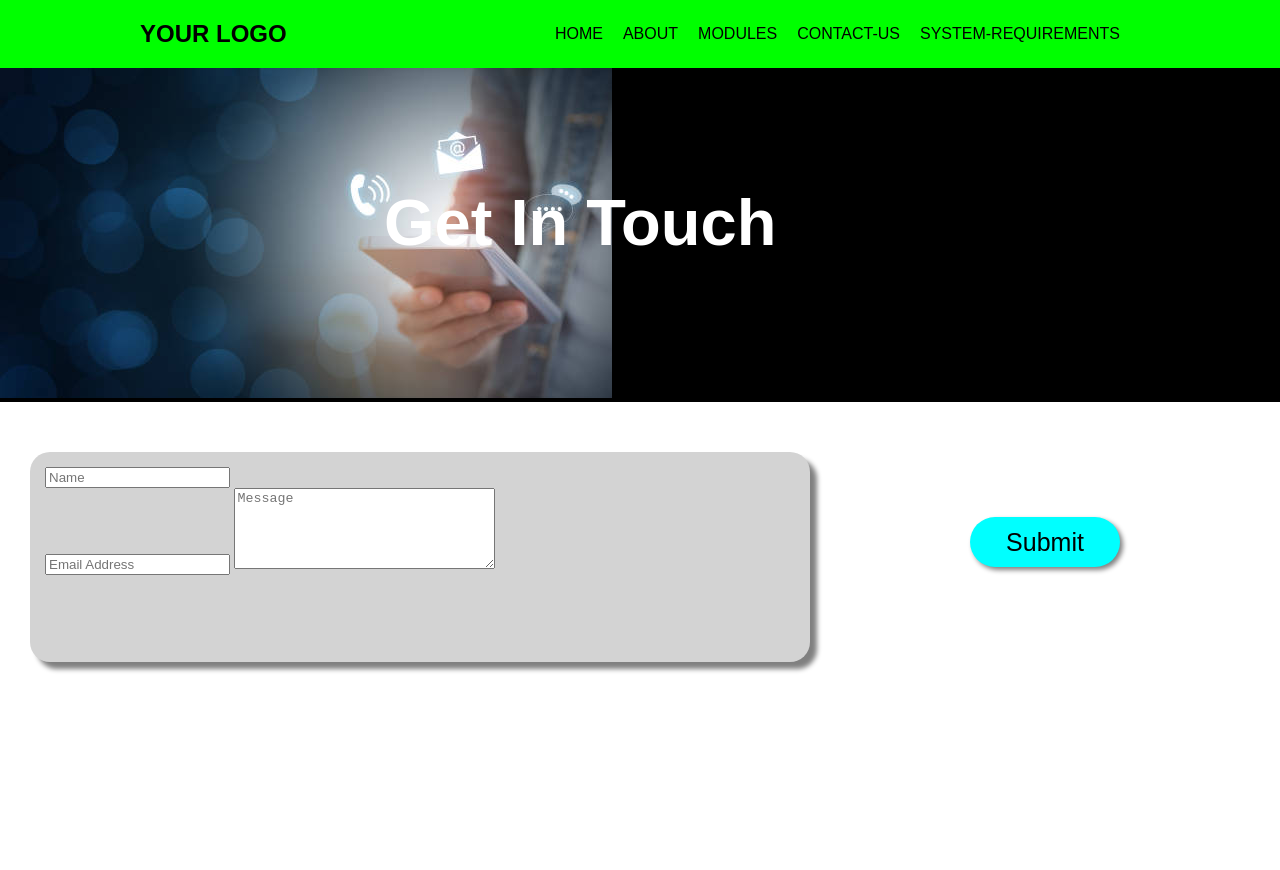
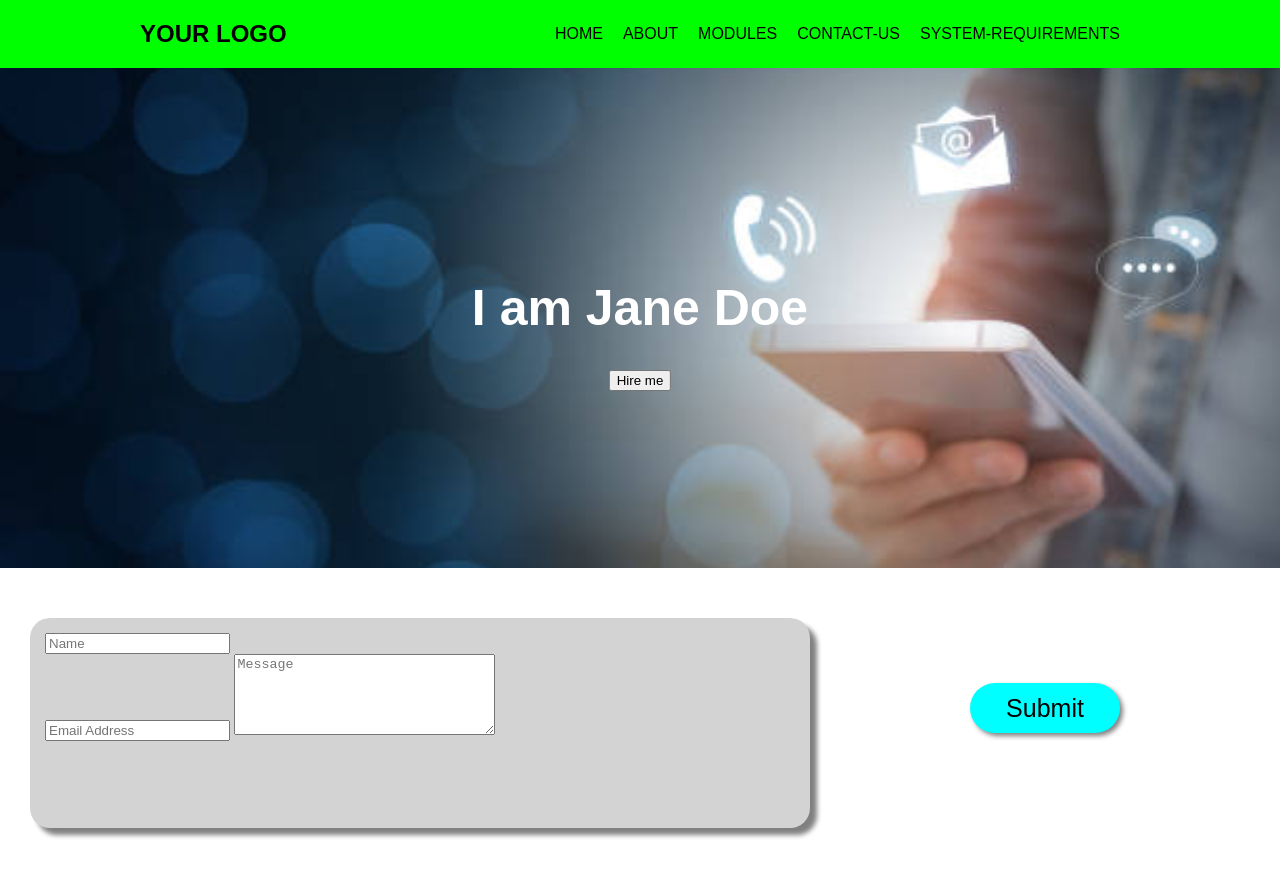
Before and after one commit to gourav1211/Web-Group-Info, a plain HTML site: page Contact.html in a window 1280 px wide. Before the commit the page ends 800 px from the top, so only its background shows below. Drawn offline with Linux system fonts and the light colour scheme.

Commit message:
ABout page fixed image

```diff
--- a/Contact.html
+++ b/Contact.html
@@ -1,9 +1,9 @@
 <!DOCTYPE html>
 <html lang="en">
   <head>
-    <meta charset="UTF-8">
-    <meta name="viewport" content="width=device-width, initial-scale=1.0">
-    <link rel="stylesheet" href="style.css">
+    <meta charset="UTF-8" />
+    <meta name="viewport" content="width=device-width, initial-scale=1.0" />
+    <link rel="stylesheet" href="style.css" />
     <title>Contact us</title>
   </head>
   <body>
@@ -23,17 +23,17 @@
     </header>
     <!-- MAIN CONTENT -->
     <main>
-        <div class="up">
-            <img class="contact-img" src="istockphoto-1311934969-612x612.jpg" alt="">
-            <div class="head">
-                <p><b>Get In Touch</b></p>
+      <div class="hero-image">
+        <div class="hero-text">
+          <h1 style="font-size: 50px">I am Jane Doe</h1>
+          <button>Hire me</button>
         </div>
       </div>
       <div class="down">
         <div class="box">
-                <input  type="text" placeholder="Name"/>
-                <br/>
-                <input type="email" placeholder="Email Address"/>
+          <input type="text" placeholder="Name" />
+          <br />
+          <input type="email" placeholder="Email Address" />
           <textarea cols="30" rows="5" placeholder="Message"></textarea>
         </div>
         <div class="submit">
--- a/style.css
+++ b/style.css
@@ -73,7 +73,7 @@ nav a:hover {
 .team-members {
   display: flex;
 }
-[class|=team-member] {
+[class|="team-member"] {
   display: block;
   width: 30%;
   height: 30%;
@@ -83,16 +83,16 @@ nav a:hover {
   padding: 8px;
 }
 
-.team-member-1{
+.team-member-1 {
   background-color: rgb(232, 138, 138);
 }
-.team-member-2{
+.team-member-2 {
   background-color: rgb(137, 239, 149);
 }
-.team-member-3{
+.team-member-3 {
   background-color: rgb(204, 241, 70);
 }
-.team-member-4{
+.team-member-4 {
   background-color: rgb(82, 166, 239);
 }
 .about-team-text {
@@ -101,19 +101,17 @@ nav a:hover {
   height: 20vh;
   padding-top: 3rem;
 }
-h1{
+h1 {
   text-align: center;
 }
-.image{
+.image {
   float: left;
   width: 50%;
-
 }
-.requirements{
+.requirements {
   display: grid;
   grid-template-columns: 1fr 1fr;
   row-gap: 20px;
-
 }
 /* .one{
   background-color: red;
@@ -127,7 +125,10 @@ h1{
 .four{
   background-color: yellow;
 } */
-.one:hover,.two:hover,.three:hover,.four:hover{
+.one:hover,
+.two:hover,
+.three:hover,
+.four:hover {
   width: 290px;
   height: 250px;
   border-radius: 25px;
@@ -138,7 +139,10 @@ h1{
   /* border: 3px solid black; */
   transition: 0.25s;
 }
-.one,.two,.three,.four{
+.one,
+.two,
+.three,
+.four {
   width: 290px;
   height: 250px;
   border-radius: 25px;
@@ -148,25 +152,38 @@ h1{
   /* box-shadow: 7px 7px grey; */
   border: 2px solid black;
 }
-.up{
-  width: 100%;
-  background-color: black;
-  align-items: center;
+.hero-image {
+  background-image: url("istockphoto-1311934969-612x612.jpg");
+  background-color: #cccccc;
+  height: 500px;
+  background-position: center;
+  background-repeat: no-repeat;
+  background-size: cover;
+  position: relative;
 }
-.head{
-  position: fixed;
-  top: 120px;
-  left: 30%;
+
+.hero-text {
+  text-align: center;
+  position: absolute;
+  top: 50%;
+  left: 50%;
+  transform: translate(-50%, -50%);
+  color: white;
+}
+.head {
+  position: absolute;
+  top: 20px;
+  left: 39%;
   color: white;
   font-size: 65px;
 }
-.down{
+.down {
   /* background-color: blue; */
   height: 252px;
   padding-top: 50px;
   padding-left: 30px;
 }
-.box{
+.box {
   background-color: white;
   height: 180px;
   width: 750px;
@@ -176,14 +193,14 @@ h1{
   background-color: lightgray;
   box-shadow: 7px 7px 5px grey;
 }
-.submit{
+.submit {
   display: flex;
   align-items: center;
   justify-content: center;
   height: 180px;
   /* background-color: green; */
 }
-.submit-button{
+.submit-button {
   width: 150px;
   height: 50px;
   border-radius: 50px;
@@ -192,10 +209,15 @@ h1{
   background-color: cyan;
   box-shadow: 3px 3px 5px gray;
 }
-.submit-button:active{
+.submit-button:active {
   box-shadow: inset 5px 5px 5px gray;
 }
-.restaurant-img{
+.restaurant-img {
   height: 300px;
   background-color: lightgray;
 }
+
+.contact-img {
+  width: 100%;
+  height: 30%;
+}
```
Lines whose indentation alone changed are shown as unchanged.
